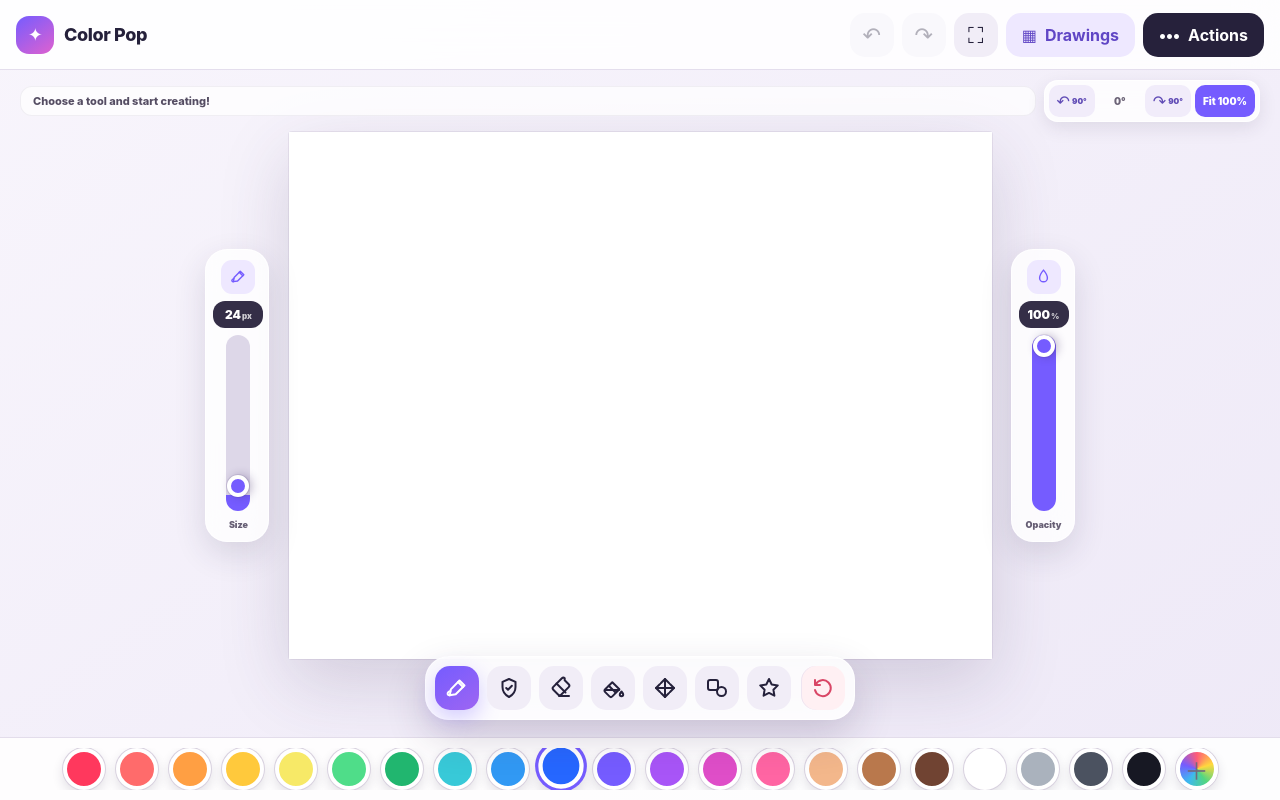
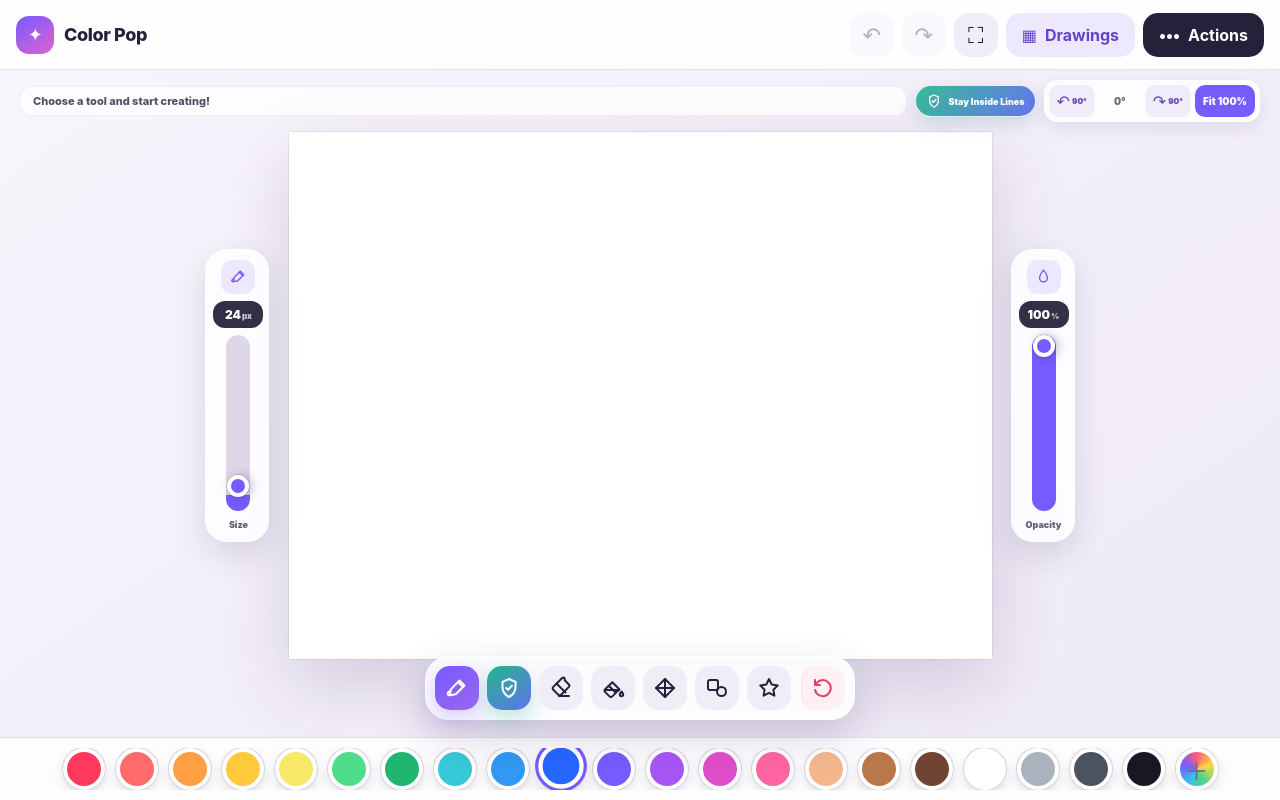
Before and after one commit to Mtreller/kids-drawing-app, a React (Vite) app: page / in a window 1280 px wide. Built offline with nearby package versions, Linux system fonts and the light colour scheme.

Commit message:
Enable Stay Inside Lines by default

```diff
--- a/src/App.tsx
+++ b/src/App.tsx
@@ -133,7 +133,7 @@ export function App() {
   const [opacity, setOpacity] = useState(1);
   const [flow, setFlow] = useState(.8);
   const [smoothing, setSmoothing] = useState(.35);
-  const [stayInLines, setStayInLines] = useState(false);
+  const [stayInLines, setStayInLines] = useState(true);
   const [tolerance, setTolerance] = useState(32);
   const [objects, setObjects] = useState<ArtObject[]>([]);
   const [canvasSize, setCanvasSize] = useState({ width: ART_WIDTH, height: ART_HEIGHT });
@@ -167,7 +167,9 @@ export function App() {
       const saved = JSON.parse(window.localStorage.getItem('color-pop-brush') ?? '{}') as { flow?: number; smoothing?: number; stayInLines?: boolean };
       if (typeof saved.flow === 'number') setFlow(saved.flow);
       if (typeof saved.smoothing === 'number') setSmoothing(saved.smoothing);
-      if (typeof saved.stayInLines === 'boolean') setStayInLines(saved.stayInLines);
+      const saferDefaultApplied = window.localStorage.getItem('color-pop-stay-inside-default-v1') === 'true';
+      if (saferDefaultApplied && typeof saved.stayInLines === 'boolean') setStayInLines(saved.stayInLines);
+      else window.localStorage.setItem('color-pop-stay-inside-default-v1', 'true');
     } catch { /* Use the friendly defaults when settings cannot be restored. */ }
   }, []);
   useEffect(() => {
```
